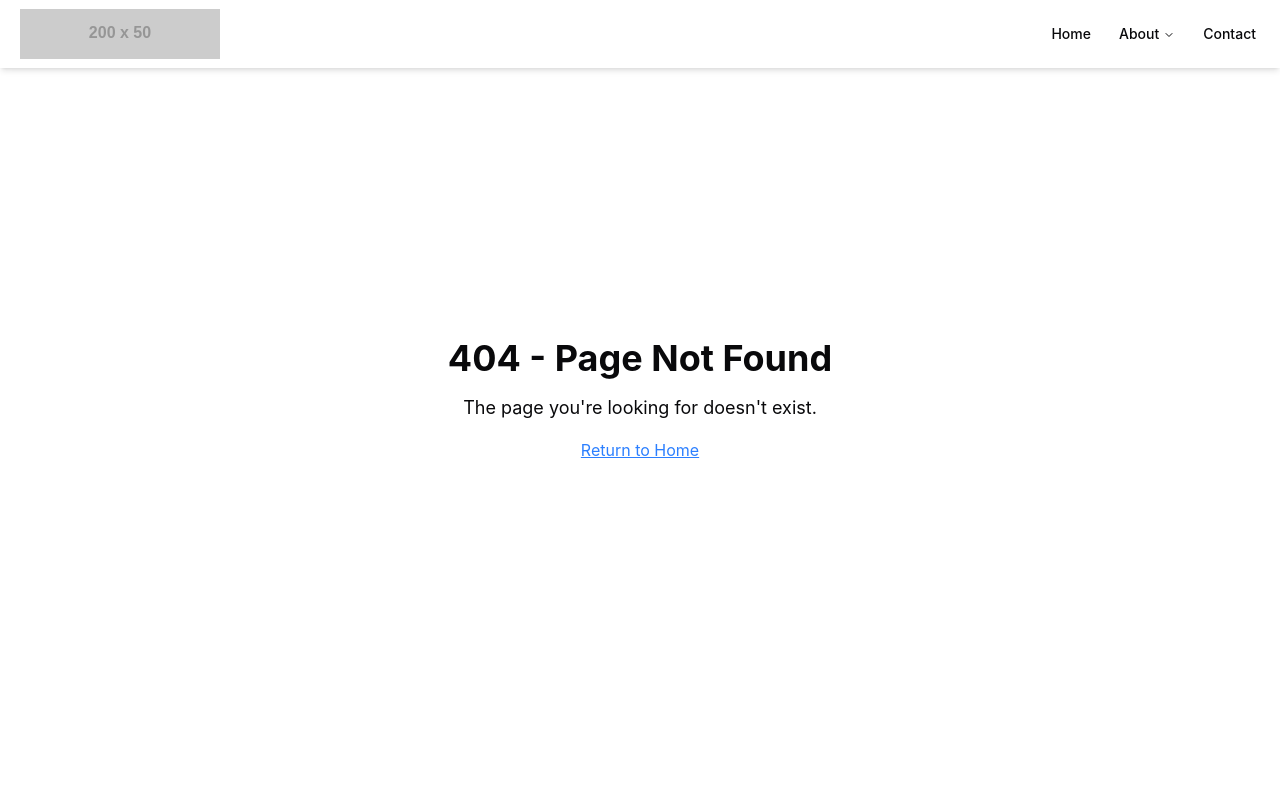
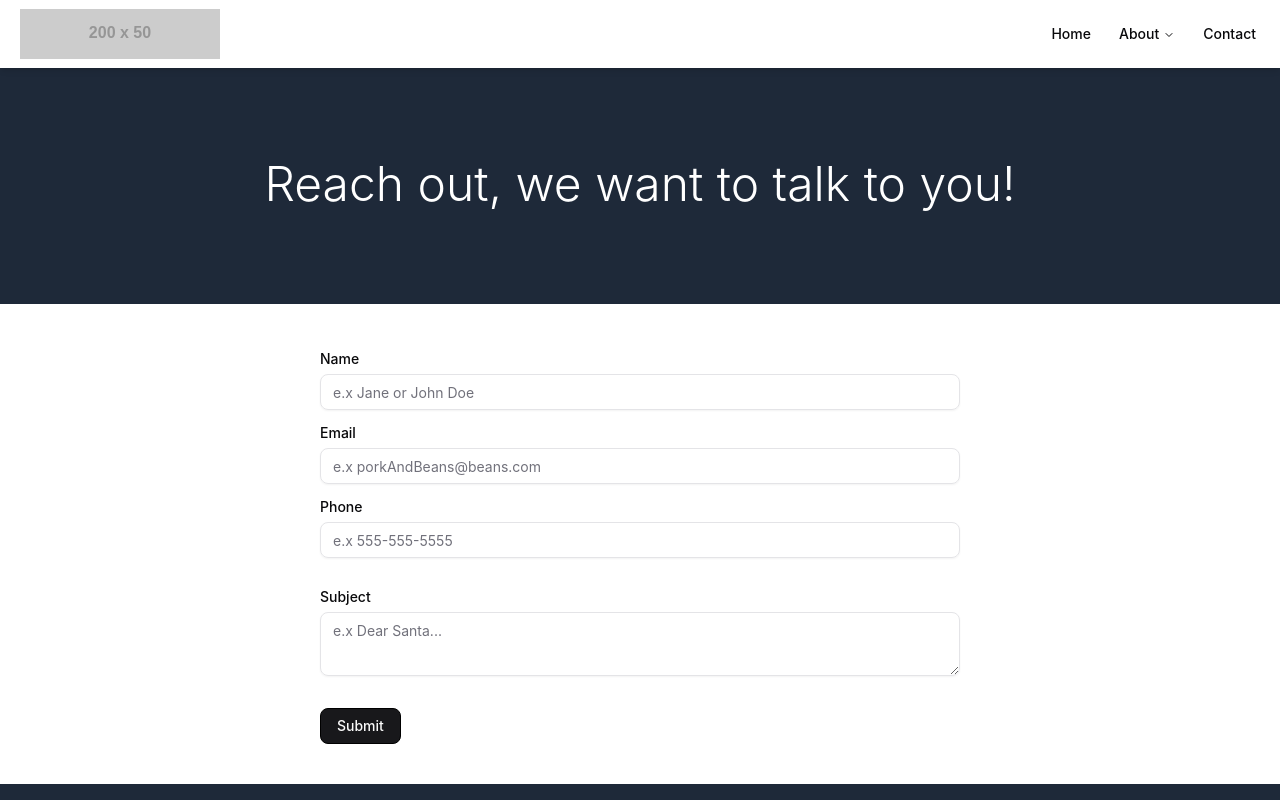
Before and after one commit to derekradcliffe/website-template, a React (Vite) app: page /website-template/contact in a window 1280 px wide. Before the commit this address had no page. Shown: the top 800 px of the page. Built offline with nearby package versions, Linux system fonts and the light colour scheme.

Commit message:
Adding emailjs service
Replacing alert with modal in the near future

```diff
--- a/package.json
+++ b/package.json
@@ -14,6 +14,7 @@
     "generate:routes": "npx @tanstack/router-cli generate-routes --config src/router.config.ts"
   },
   "dependencies": {
+    "@emailjs/browser": "^4.4.1",
     "@hookform/resolvers": "^5.0.1",
     "@radix-ui/react-label": "^2.1.4",
     "@radix-ui/react-navigation-menu": "^1.2.10",
--- a/src/main.tsx
+++ b/src/main.tsx
@@ -7,7 +7,7 @@ import './styles.css';
 // Create a new router instance
 const router = createRouter({
   routeTree,
-  // basepath: '/website-template', // Remove the for Netlify
+  basepath: '/website-template',
   context: {},
   defaultPreload: 'intent',
   scrollRestoration: true,
--- a/src/routes/contact.tsx
+++ b/src/routes/contact.tsx
@@ -1,5 +1,6 @@
 "use client";
 
+import { useRef } from "react";
 import { createFileRoute } from "@tanstack/react-router";
 import { z } from "zod";
 import { zodResolver } from "@hookform/resolvers/zod";
@@ -17,6 +18,7 @@ import {
 } from "@/components/ui/form";
 import { Input } from "@/components/ui/input";
 import { Textarea } from "@/components/ui/textarea";
+import emailjs from '@emailjs/browser';
 
 export const Route = createFileRoute("/contact")({
   component: Contact,
@@ -32,7 +34,7 @@ const formSchema = z.object({
   phone: z.string().min(1, {
     message: "Phone number is required",
   }),
-  subject: z.string(),
+  message: z.string(),
 });
 
 function Contact() {
@@ -42,21 +44,42 @@ function Contact() {
       name: "",
       email: "",
       phone: "",
-      subject: "",
+      message: "",
     },
   });
 
-  function onSubmit(values: z.infer<typeof formSchema>) {
-    // Setup email logic
-    console.log(values);
+  const formRef = useRef<HTMLFormElement>(null);
+
+  function onSubmit() {
+    if (formRef.current) {
+      emailjs
+        .sendForm(
+          "service_nqohsnn", // Service ID
+          "template_cuxtahh", // Template ID
+          formRef.current,
+          "zgY9b2ubAOCMOZ78s" // Public Key
+        )
+        .then(
+          () => {
+            alert("This is going to look better soon, but thank you for your email!");
+            form.reset();
+            console.log("SUCCESS!");
+          },
+          (error: any) => {
+            console.log("FAILED...", error.text);
+          }
+        );
+    }
   }
 
   return (
-    <>
-      <div className="flex flex-col justify-center items-center">
-        <div className="bg-gray-800 text-white text-5xl font-light w-full text-center pb-24 pt-24 mb-12 mt-18">Reach out, we want to talk to you!</div>
+    <div className="flex flex-col justify-center items-center">
+      <div className="bg-gray-800 text-white text-5xl font-light w-full text-center pb-24 pt-24 mb-12 mt-16">
+        Reach out, we want to talk to you!
+      </div>
       <Form {...form}>
         <form
+          ref={formRef}
           onSubmit={form.handleSubmit(onSubmit)}
           className="space-y-8 md:w-[50%] w-[80%] mx-auto"
         >
@@ -108,7 +131,7 @@ function Contact() {
           </div>
           <FormField
             control={form.control}
-            name="subject"
+            name="message"
             render={({ field }) => (
               <FormItem>
                 <FormLabel>Subject</FormLabel>
@@ -122,9 +145,8 @@ function Contact() {
           <Button className="cursor-pointer hover:bg-white hover:text-black hover: border border-black" type="submit">Submit</Button>
         </form>
       </Form>
-      </div>
-    </>
+    </div>
   );
 }
 
-export default Contact
+export default Contact;
--- a/vite.config.js
+++ b/vite.config.js
@@ -8,7 +8,7 @@ import { resolve } from "node:path";
 export default defineConfig(({ mode }) => {
   const env = loadEnv(mode, process.cwd(), '');
   return {
-    // base: env.VITE_BASE_URL, //Remove the base URL for Netlify
+    base: env.VITE_BASE_URL,
     plugins: [
       TanStackRouterVite({ target: 'react', autoCodeSplitting: true }),
       viteReact(),
```
Also changed, not shown: 1 other file (tests, documents, lock files or other folders).
